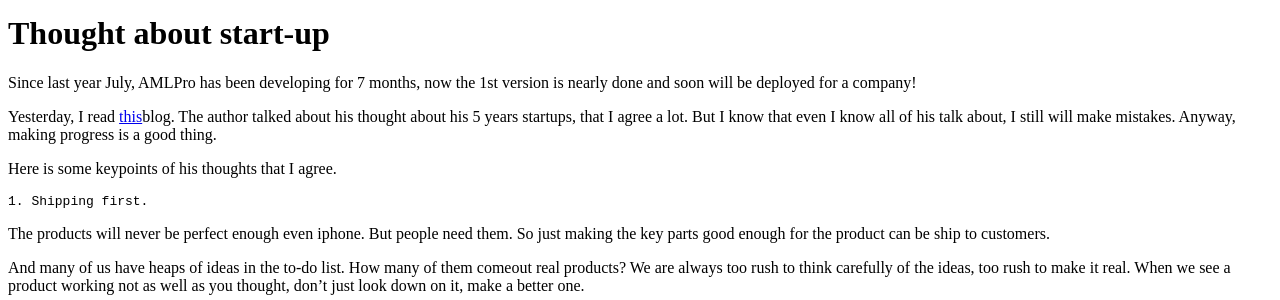
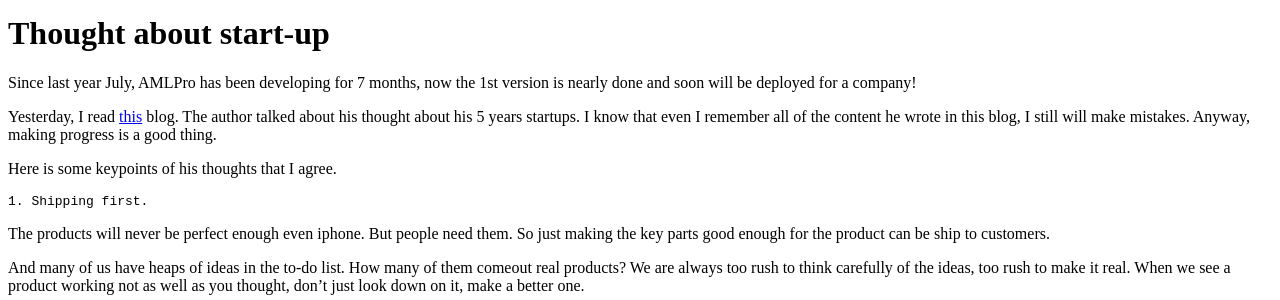
Before and after one commit to wuzixiao/wuzixiao2.github.io, a Jekyll site: the page built from _posts/2015-04-10-thought-about-startup.md, in a window 1280 px wide. Shown: the part 162-462 px from the top of the page. Built offline with Jekyll 4.4.1, drawn with Linux system fonts in a browser that asks for light colours; comment, search, counter and statistics services are not loaded.

Commit message:
new blog

```diff
--- a/_posts/2015-04-10-thought-about-startup.md
+++ b/_posts/2015-04-10-thought-about-startup.md
@@ -11,7 +11,7 @@ tags: [Startup]
 
 Since last year July, AMLPro has been developing for 7 months, now the 1st version is nearly done and soon will be deployed for a company!
 
-Yesterday, I read <a href="http://www.talkingquickly.co.uk/2015/04/what-id-tell-myself-about-startups/">this</a>blog. The author talked about his thought about his 5 years startups, that I agree a lot. But I know that even I know all of his talk about, I still will make mistakes. Anyway, making progress is a good thing.
+Yesterday, I read <a href="http://www.talkingquickly.co.uk/2015/04/what-id-tell-myself-about-startups/">this</a> blog. The author talked about his thought about his 5 years startups. I know that even I remember all of the content he wrote in this blog, I still will make mistakes. Anyway, making progress is a good thing.
 
 Here is some keypoints of his thoughts that I agree.
 
```
